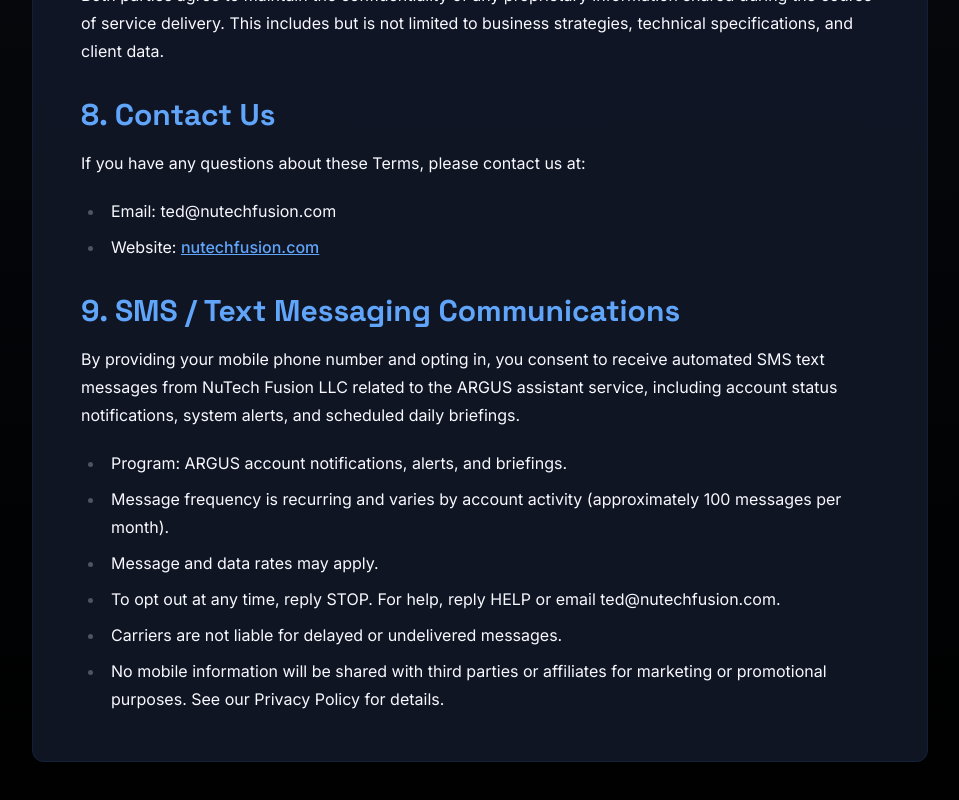
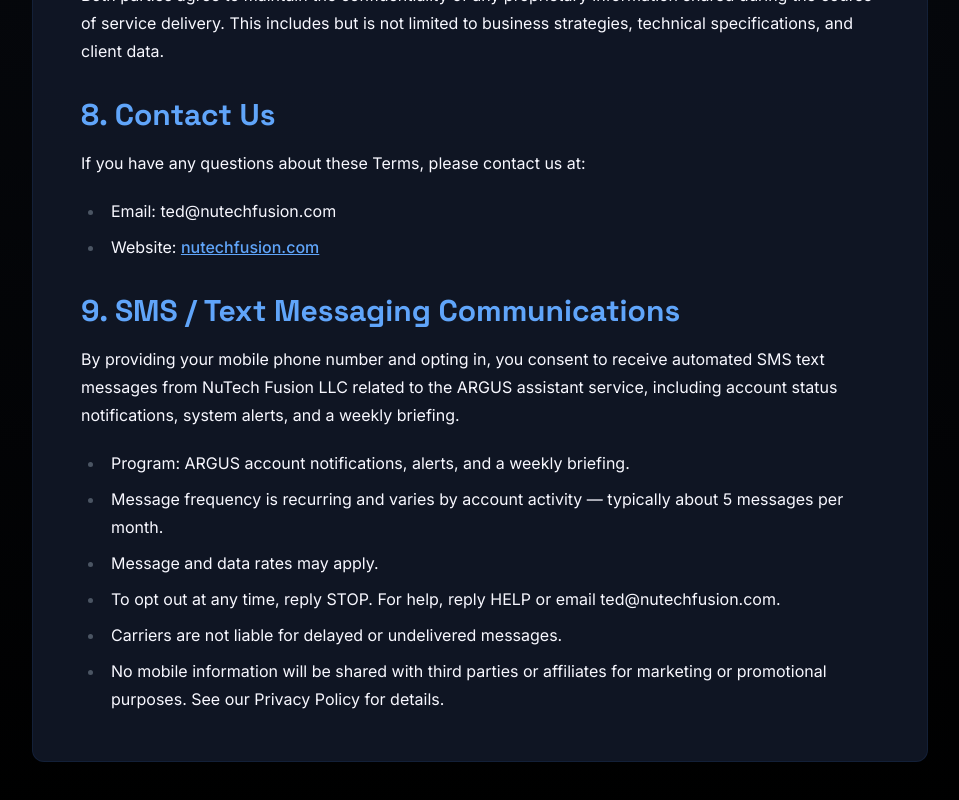
Before and after one commit to cre8tiveforge/nutechfusion, a Next.js app: page /terms in a window 1280 px wide. Shown: the part 2081-2881 px from the top of the page, without its empty margins (160-1119 px from the left). Built offline with nearby package versions, Linux system fonts and the light colour scheme.

Commit message:
Revise SMS communication consent detailsfix(sms): declare weekly briefing, ~5 msgs/month instead of daily/~100
Updated SMS communication details to reflect changes in message frequency and program description.

```diff
--- a/src/app/terms/page.tsx
+++ b/src/app/terms/page.tsx
@@ -65,10 +65,10 @@
               <li>Website: <a href="https://nutechfusion.com/#consultation" className="text-blue-400 hover:text-blue-300">nutechfusion.com</a></li>
             </ul>
             <h2 className="text-3xl font-bold text-blue-400 mt-8 mb-4">9. SMS / Text Messaging Communications</h2>
-            <p>By providing your mobile phone number and opting in, you consent to receive automated SMS text messages from NuTech Fusion LLC related to the ARGUS assistant service, including account status notifications, system alerts, and scheduled daily briefings.</p>
+            <p>By providing your mobile phone number and opting in, you consent to receive automated SMS text messages from NuTech Fusion LLC related to the ARGUS assistant service, including account status notifications, system alerts, and a weekly briefing.</p>
             <ul className="list-disc pl-6 space-y-2">
-              <li>Program: ARGUS account notifications, alerts, and briefings.</li>
-              <li>Message frequency is recurring and varies by account activity (approximately 100 messages per month).</li>
+              <li>Program: ARGUS account notifications, alerts, and a weekly briefing.</li>
+              <li>Message frequency is recurring and varies by account activity — typically about 5 messages per month.</li>
               <li>Message and data rates may apply.</li>
               <li>To opt out at any time, reply STOP. For help, reply HELP or email ted@nutechfusion.com.</li>
               <li>Carriers are not liable for delayed or undelivered messages.</li>
```
